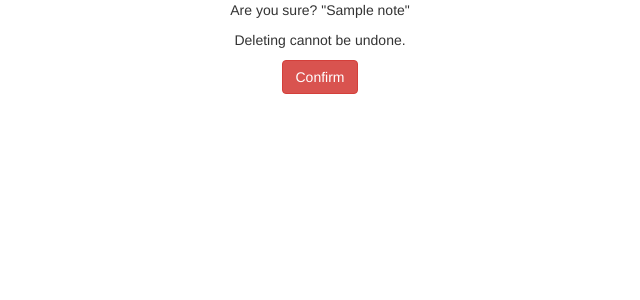
After one commit to LeoKnox/django_essential, a Django app: template notes/templates/notes/notes_delete.html in a window 1280 px wide. The commit adds this page. Shown: the top 300 px of the page, without its empty margins (320-960 px from the left). Run offline with Django 3.2, Linux system fonts and the light colour scheme; the template is opened without the code that fills it: most values are stand-ins (such as "Sample title", 1, 10 or a date in 2020).

Commit message:
Add files via upload

```diff
--- /dev/null
+++ b/notes/templates/notes/notes_delete.html
@@ -0,0 +1,11 @@
+{% extends 'base.html' %}
+
+{% block content %}
+<form method='POST'>
+    {% csrf_token %}
+    <p>Are you sure? "{{notes.title}}"</p>
+    <p>Deleting cannot be undone.</p>
+
+    <input type="submit" class="btn btn-danger" value="Confirm" />
+</form>
+{% endblock %}
--- a/notes/templates/notes/notes_detail.html
+++ b/notes/templates/notes/notes_detail.html
@@ -8,4 +8,5 @@
 
 <a href="{% url 'notes.list' %}" class="btn btn-secondary my-5">Back</a>
 <a href="{% url 'notes.update' pk=note.id %}" class="btn btn-secondary">Edit</a>
+<a href="{% url 'notes.delete' pk=note.id %}" class="btn btn-danger">Delete</a>
 {% endblock %}
--- a/notes/urls.py
+++ b/notes/urls.py
@@ -7,4 +7,5 @@ urlpatterns = [
     path('notes/<int:pk>', views.DetailView.as_view(), name="notes.detail"),
     path('notes/new', views.NotesCreateView.as_view(), name="notes.new"),
     path('notes/<int:pk>/edit', views.NotesUpdateView.as_view(), name="notes.update"),
+    path('ntes/<int:pk>/delete', views.NotesDeleteView.as_view(), name="notes.delete"),
 ]
--- a/notes/views.py
+++ b/notes/views.py
@@ -2,8 +2,14 @@ from django.shortcuts import render
 from django.http import Http404
 from .forms import NotesForm
 from django.views.generic import ListView, DetailView, CreateView, UpdateView
+from django.views.generic.edit import DeleteView
 
 from .models import Notes
+
+class NotesDeleteView(DeleteView):
+    model = Notes
+    success_url = '/smart/notes'
+    template_name = 'notes/notes_delete.html'
 
 class NotesUpdateView(UpdateView):
     model = Notes
```
